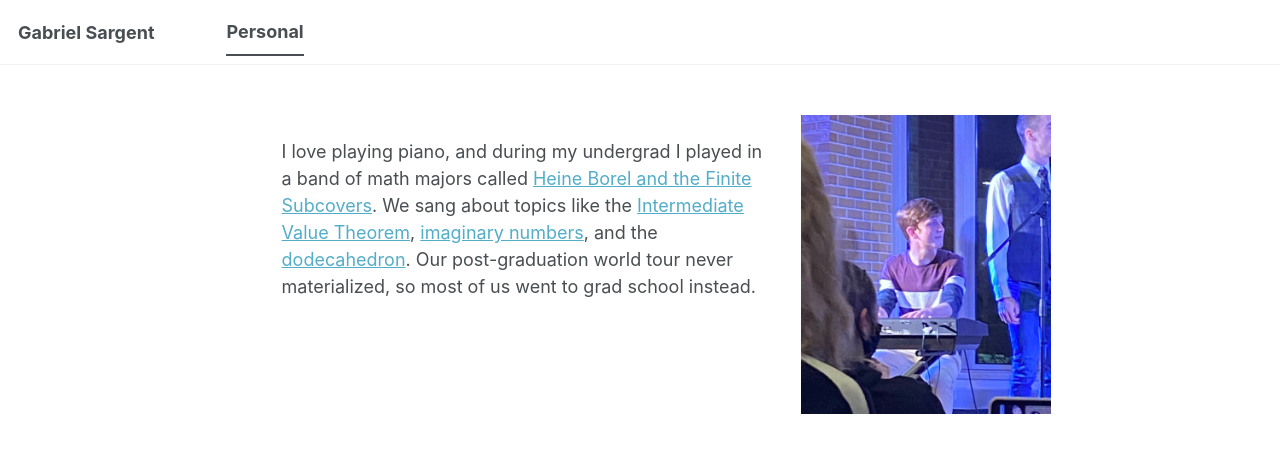
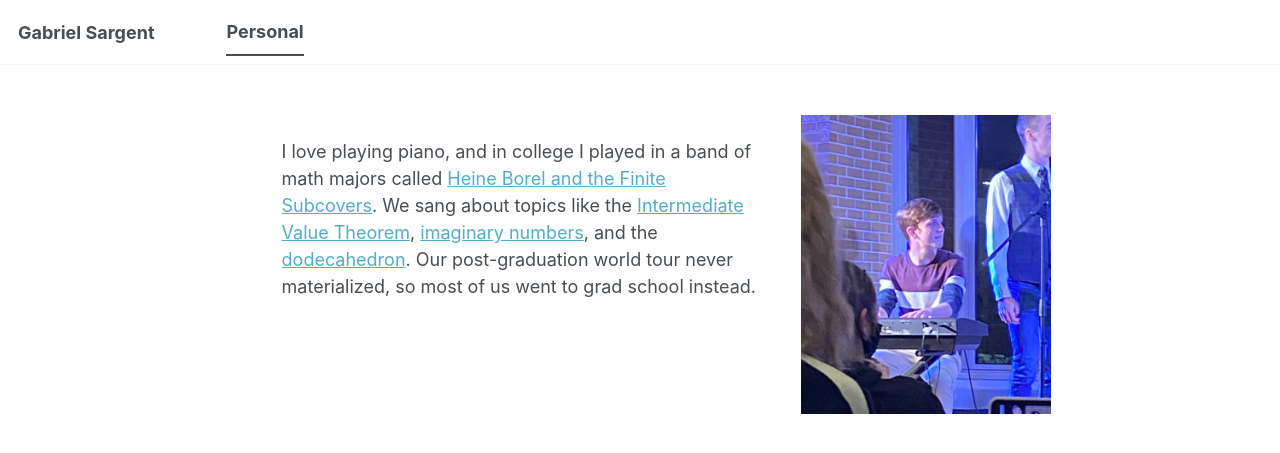
Before and after one commit to GabrielSargent/GabrielSargent.github.io, a Jekyll site: the page built from _pages/about-me.md, in a window 1280 px wide. Shown: the top 453 px of the page. Built offline with Jekyll 4.4.1, drawn with Linux system fonts in a browser that asks for light colours; a script bundle is joined from its source files by our own code; library files that are not in the unit come from our copies.

Commit message:
Update about-me.md

```diff
--- a/_pages/about-me.md
+++ b/_pages/about-me.md
@@ -7,7 +7,7 @@ author_profile: false
 <img src="/images/IMG_5691_2.jpg"
      style="float: right; width: 250px; max-width: 40%; height: auto; margin: 0 0 1rem 2rem;">
 
-I love playing piano, and during my undergrad I played in a band of math majors called [Heine Borel and the Finite Subcovers](https://math.nd.edu/news/math-and-music/).
+I love playing piano, and in college I played in a band of math majors called [Heine Borel and the Finite Subcovers](https://math.nd.edu/news/math-and-music/).
 We sang about topics like the [Intermediate Value Theorem](https://youtu.be/qzVOMhKgUYU?si=mYAUAGz9q9pdebfn), [imaginary numbers](https://youtu.be/IPOVgwqeMs0?si=ljvjaE6Fh2kDcx6o), and the [dodecahedron](https://youtu.be/KF82LR9VZrw?si=HL1gFAD5n7jr7yN5).
 Our post-graduation world tour never materialized, so most of us went to grad school instead.
 
```
